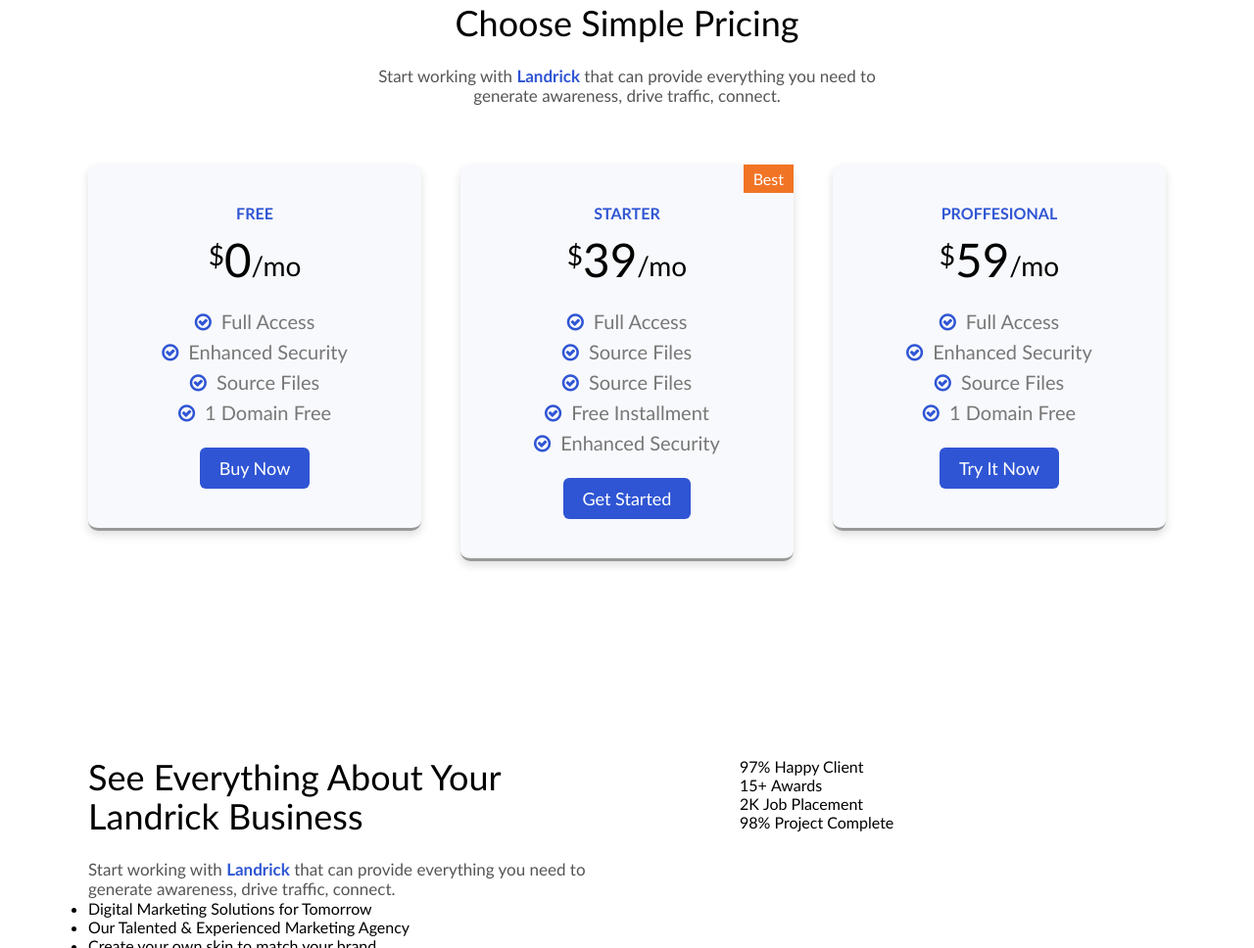
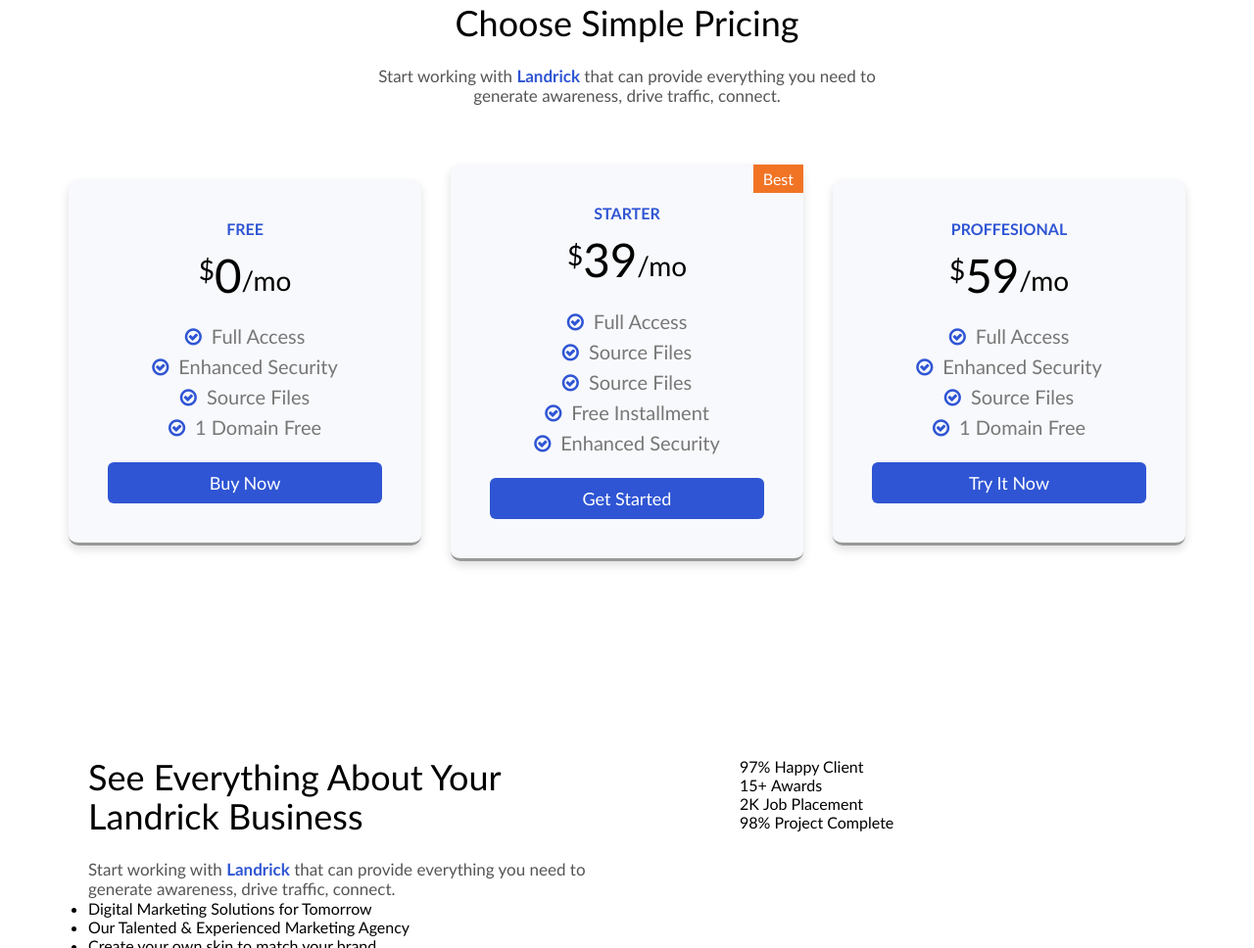
Before and after one commit to front-end-by-rimantas/30-grupe-portfolio, a website with bundled scripts: page index.html in a window 1280 px wide. Shown: the part 2130-3098 px from the top of the page at 98% size. Built offline with nearby package versions, Linux system fonts and the light colour scheme.

Commit message:
Vertical alignment

```diff
--- a/css/components/pricing.css
+++ b/css/components/pricing.css
@@ -1,7 +1,17 @@
 .pricing-list {
+  display: flex;
+  flex-direction: column;
+  align-items: center;
+  gap: 30px;
+}
+.container .pricing-list {
+  display: flex;
 }
 
 .pricing-list > .price {
+  display: flex;
+  flex-direction: column;
+  width: 100%;
   padding: 40px;
   background-color: var(--light-color);
   position: relative;
@@ -62,3 +72,9 @@
   margin-right: 10px;
   color: var(--main-color);
 }
+
+@media (min-width: 991px) {
+  .pricing-list {
+    flex-direction: row;
+  }
+}
--- a/js/components/pricing/pricing.js
+++ b/js/components/pricing/pricing.js
@@ -49,7 +49,7 @@ function pricing(selector, data) {
                 badgeHTML = `<div class="badge">${item.badge}</div>`;
             }
 
-            HTML += `<div class="col-12 col-md-4 price">
+            HTML += `<div class="price">
                         ${badgeHTML}
                         <h3 class="title">${item.title}</h3>
                         <div class="monthly-price">
```
